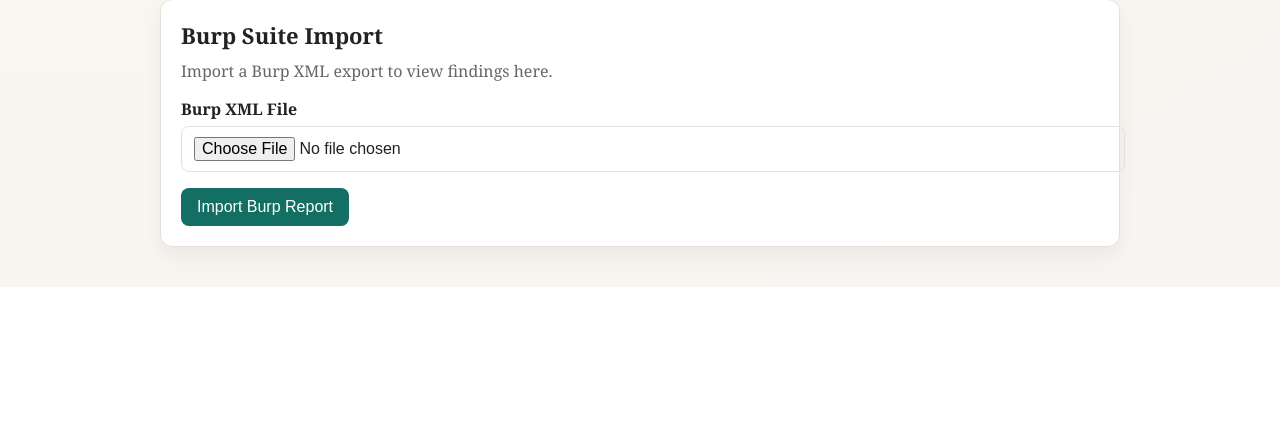
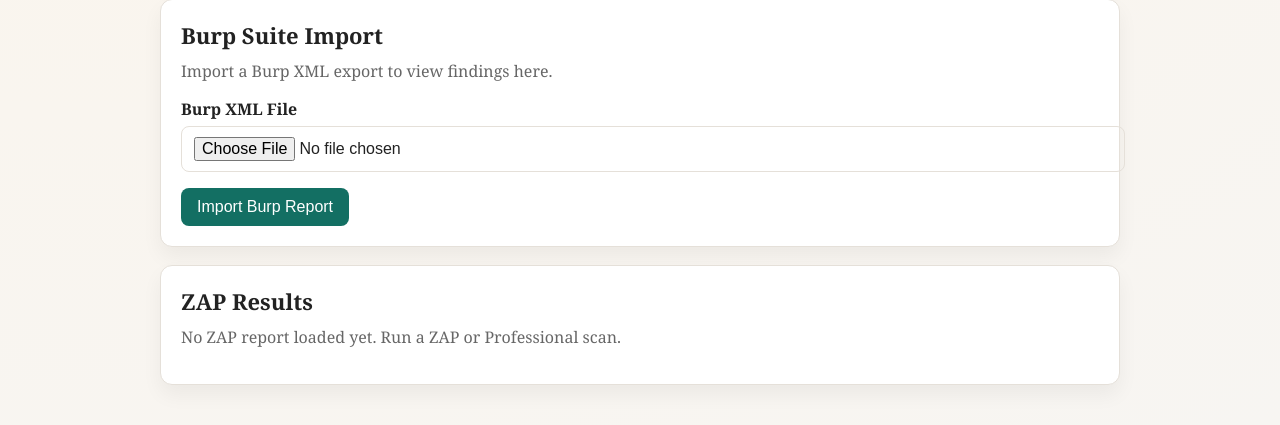
Before and after one commit to Hardeeh03/web-scanner, a Flask app: page / in a window 1280 px wide. Shown: the part 1930-2355 px from the top of the page. Before the commit the page ends 2217 px from the top, so only its background shows below. Run offline with Flask 3, Linux system fonts and the light colour scheme.

Commit message:
Always show ZAP results section with filter messaging

```diff
--- a/app.py
+++ b/app.py
@@ -134,15 +134,17 @@
 @app.get("/")
 def index():
     severity = request.args.get("severity", "all")
+    report_zap_filtered = _filter_report(last_report_zap, severity)
     return render_template(
         "index.html",
         report_basic=_filter_report(last_report_basic, severity),
-        report_zap=_filter_report(last_report_zap, severity),
+        report_zap=report_zap_filtered,
         report_burp=_filter_report(last_report_burp, severity),
         error=last_error,
         severity=severity,
         zap_status=zap_job["status"],
         zap_message=zap_job["message"],
+        zap_has_report=last_report_zap is not None,
     )
 
 
--- a/templates/index.html
+++ b/templates/index.html
@@ -347,9 +347,9 @@
       </div>
       {% endif %}
 
-      {% if report_zap %}
       <div class="card results">
         <h2>ZAP Results</h2>
+        {% if zap_has_report %}
         <p>Target: {{ report_zap.target }}</p>
         <p>UTC Time: {{ report_zap.timestamp_utc }}</p>
         <p>ZAP Version: {{ report_zap.zap_version }}</p>
@@ -358,6 +358,11 @@
           <a href="/export/zap?download=1">Download JSON</a>
         </p>
 
+        {% if report_zap.findings|length == 0 %}
+        <p class="muted">
+          No ZAP findings match the current filter. Try setting the filter to "All severities".
+        </p>
+        {% else %}
         {% for item in report_zap.findings %}
         <div class="result-item">
           {{ item }}
@@ -366,8 +371,11 @@
           {% endif %}
         </div>
         {% endfor %}
+        {% endif %}
+        {% else %}
+        <p class="muted">No ZAP report loaded yet. Run a ZAP or Professional scan.</p>
+        {% endif %}
       </div>
-      {% endif %}
 
       {% if report_burp %}
       <div class="card results">
```
